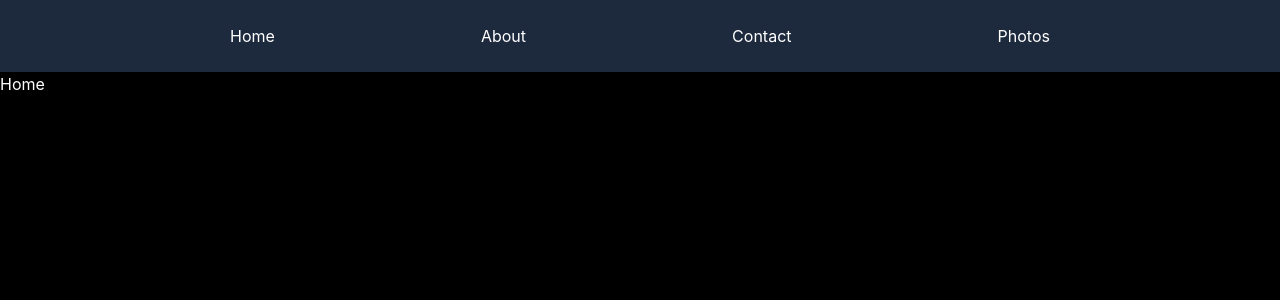
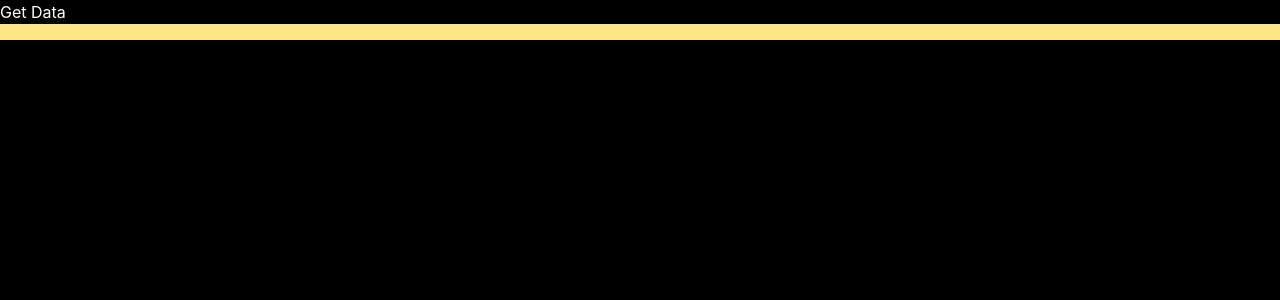
Before and after one commit to Mamun123123123/React_js_practice_, a React (Vite) app in the folder practice_react/: page / in a window 1280 px wide. Shown: the top 300 px of the page. Built offline with nearby package versions, Linux system fonts and the light colour scheme.

Commit message:
fetch country data

```diff
--- a/practice_react/src/App.jsx
+++ b/practice_react/src/App.jsx
@@ -36,6 +36,7 @@ import About from "./personal/About"
 import Contact from "./personal/Contact"
 import Nav from "./personal/Nav"
 import Photos from "./personal/Photos"
+import Country from "./Project4/Country"
 
 
 const App = () => {
@@ -46,14 +47,15 @@ const App = () => {
   // const arr = [10,20,30,40]
   return (
     <>
-     <Nav />
+    <Country />
+     {/* <Nav />
     <Routes>
       <Route path="/" element={<Home />} />
       <Route path="/about" element={<About />} />
       <Route path="/contact" element={<Contact />}/>
       <Route path="/photo" element={<Photos />}/>
 
-    </Routes>
+    </Routes> */}
     {/* <Fetch_url /> */}
     {/* <Food /> */}
     {/* <SetContext_Provider>
--- /dev/null
+++ b/practice_react/src/Project4/Country.jsx
@@ -0,0 +1,32 @@
+import axios from 'axios'
+import React, { useState } from 'react'
+
+const Country = () => {
+     const [data,setData] = useState([])
+     const allCountry = async()=>{
+      let response = await axios.get("https://openapi.programming-hero.com/api/all")
+      console.log(response.data.countries);
+      setData(response.data.countries)
+     }
+  return (
+    <div>
+        <button onClick={()=>allCountry()}>Get Data</button>
+        <div className='bg-amber-200 p-2 grid grid-cols-1 md:grid-cols-3 lg:grid-cols-4 sm:grid-cols-2 text-black'>
+            {data.map((item,index)=>(
+                <div key={index} className='bg-blue-300 p-2 m-4 flex flex-col items-center rounded-2xl'>
+                <img className='w-80 rounded-full object-cover p-4' src={item.flags.flags.png} alt="img" />
+                <h1 className='text-2xl tracking-widest'>{item.name.common}</h1>
+                <h2 className='font-extralight'>{item.region.region}</h2>
+                <div className='flex sm:gap-6 m-3'>
+                <button className='border p-1 m-1 rounded-xl tracking-wider w-18 bg-amber-50 '>visit</button>
+                <button className='border p-1 m-1 rounded-xl tracking-wider w-29 bg-amber-50 '>flag visit</button>
+                </div>
+            </div>
+
+            ))}
+        </div>
+    </div>
+  )
+}
+
+export default Country
```
